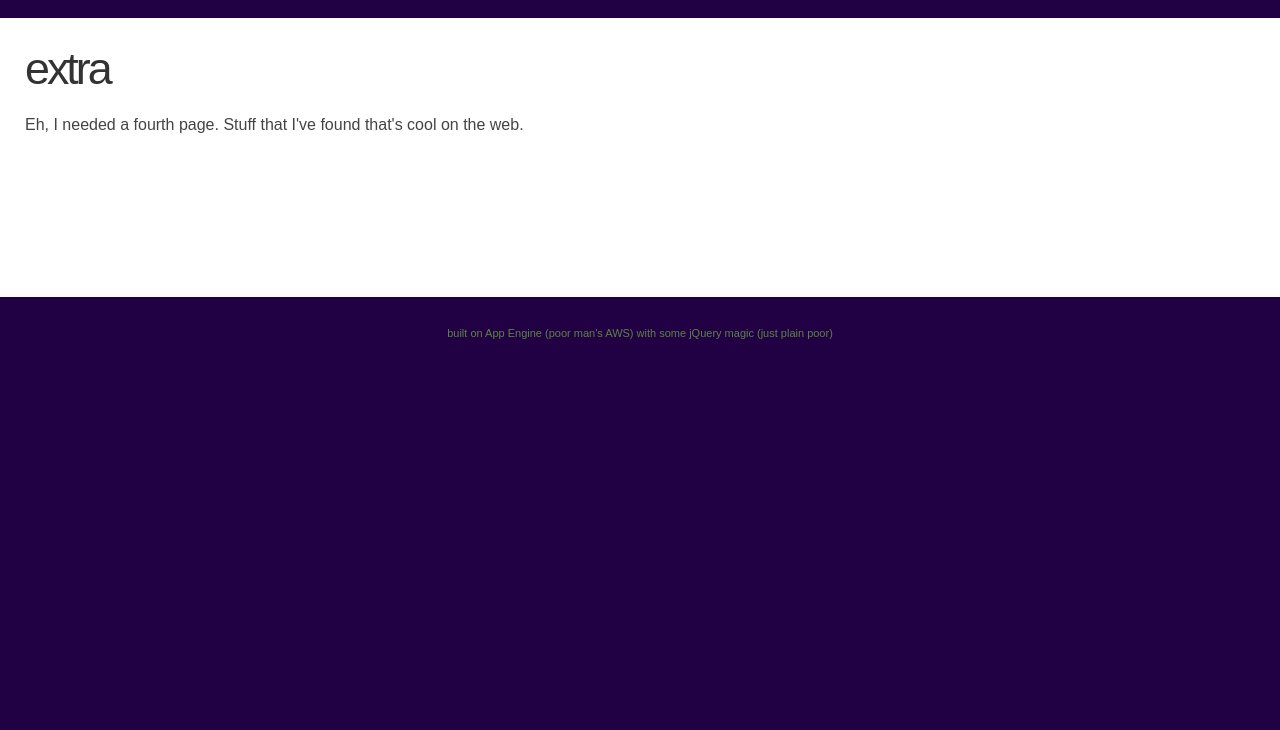
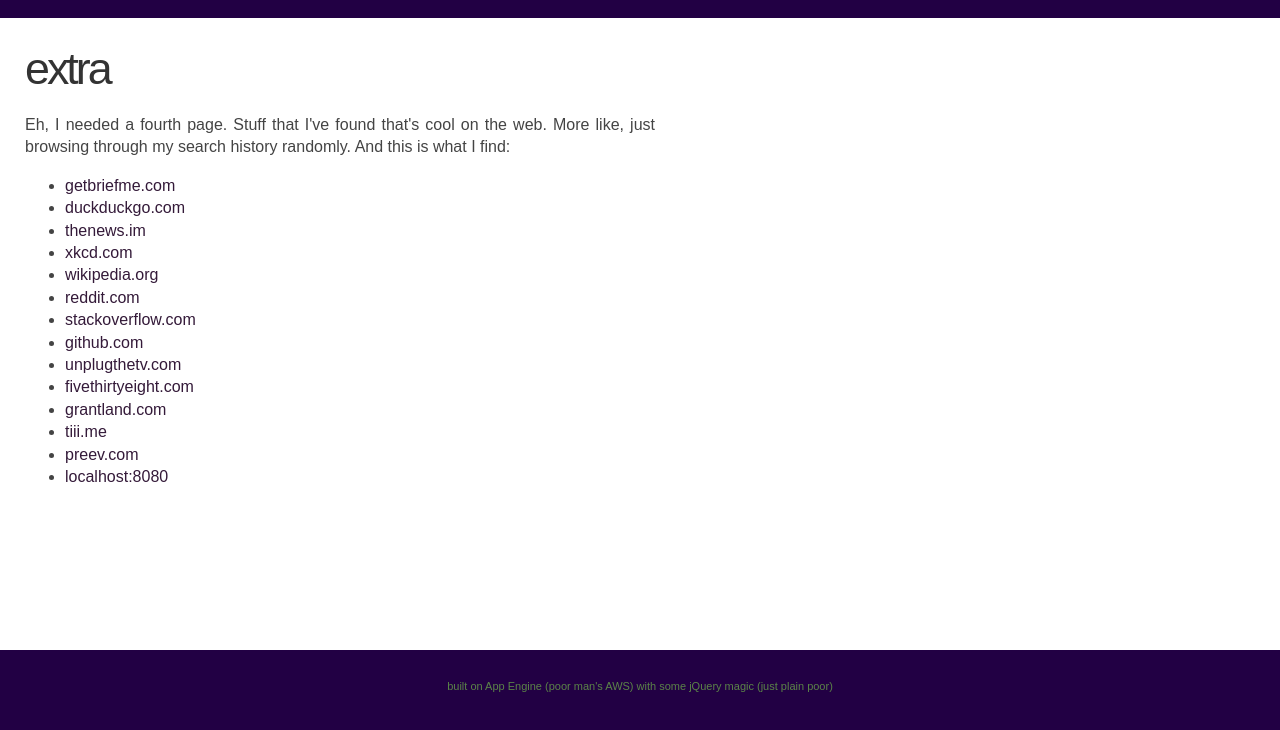
Before and after one commit to hariganesan/fried-python, a Django app: template templates/main/extra.html in a window 1280 px wide. Shown: the part 132-862 px from the top of the page. Before the commit the page ends 471 px from the top, so only its background shows below. Run offline with Django 3.2, Linux system fonts and the light colour scheme; the template is opened without the code that fills it, so the values that code supplies are empty.

Commit message:
Added links to extra page.

```diff
--- a/templates/main/extra.html
+++ b/templates/main/extra.html
@@ -41,7 +41,23 @@
             <h2 class="title">Extra</h2>
 
             <div class="entry">
-              <p>Eh, I needed a fourth page. Stuff that I've found that's cool on the web.</p>
+              <p>Eh, I needed a fourth page. Stuff that I've found that's cool on the web. More like, just browsing through my search history randomly. And this is what I find:</p>
+              <ul>
+                <li><a href="http://www.getbriefme.com">getbriefme.com</a></li>
+                <li><a href="http://www.duckduckgo.com">duckduckgo.com</a></li>
+                <li><a href="http://www.thenews.im">thenews.im</a></li>
+                <li><a href="http://www.xkcd.com">xkcd.com</a></li>
+                <li><a href="http://www.wikipedia.org">wikipedia.org</a></li>
+                <li><a href="http://www.reddit.com">reddit.com</a></li>
+                <li><a href="http://www.stackoverflow.com">stackoverflow.com</a></li>
+                <li><a href="http://www.github.com">github.com</a></li>
+                <li><a href="http://www.unplugthetv.com">unplugthetv.com</a></li>
+                <li><a href="http://www.fivethirtyeight.com">fivethirtyeight.com</a></li>
+                <li><a href="http://www.grantland.com">grantland.com</a></li>
+                <li><a href="http://www.tiii.me">tiii.me</a></li>
+                <li><a href="http://www.preev.com">preev.com</a></li>
+                <li><a href="http://localhost:8080">localhost:8080</a></li>
+              </ul>
             </div>
 
           </div>
```
